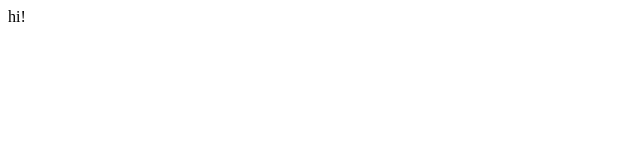
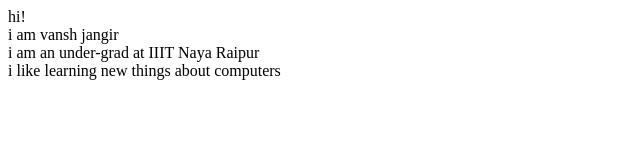
Before and after one commit to vanshjangir/vanshjangir, a plain HTML site: page index.html in a window 1280 px wide. Shown: the whole page, without its empty margins (0-640 px from the left). Drawn offline with Linux system fonts and the light colour scheme.

Commit message:
update index.html

```diff
--- a/index.html
+++ b/index.html
@@ -1,5 +1,11 @@
 <html>
+    <head>
+        <title>vanshjangir</title>
+    </head>
     <body>
-        hi!
+        hi!<br>
+        i am vansh jangir<br>
+        i am an under-grad at IIIT Naya Raipur<br>
+        i like learning new things about computers<br>
     </body>
 </html>
```
Also changed, not shown: 1 other file.
